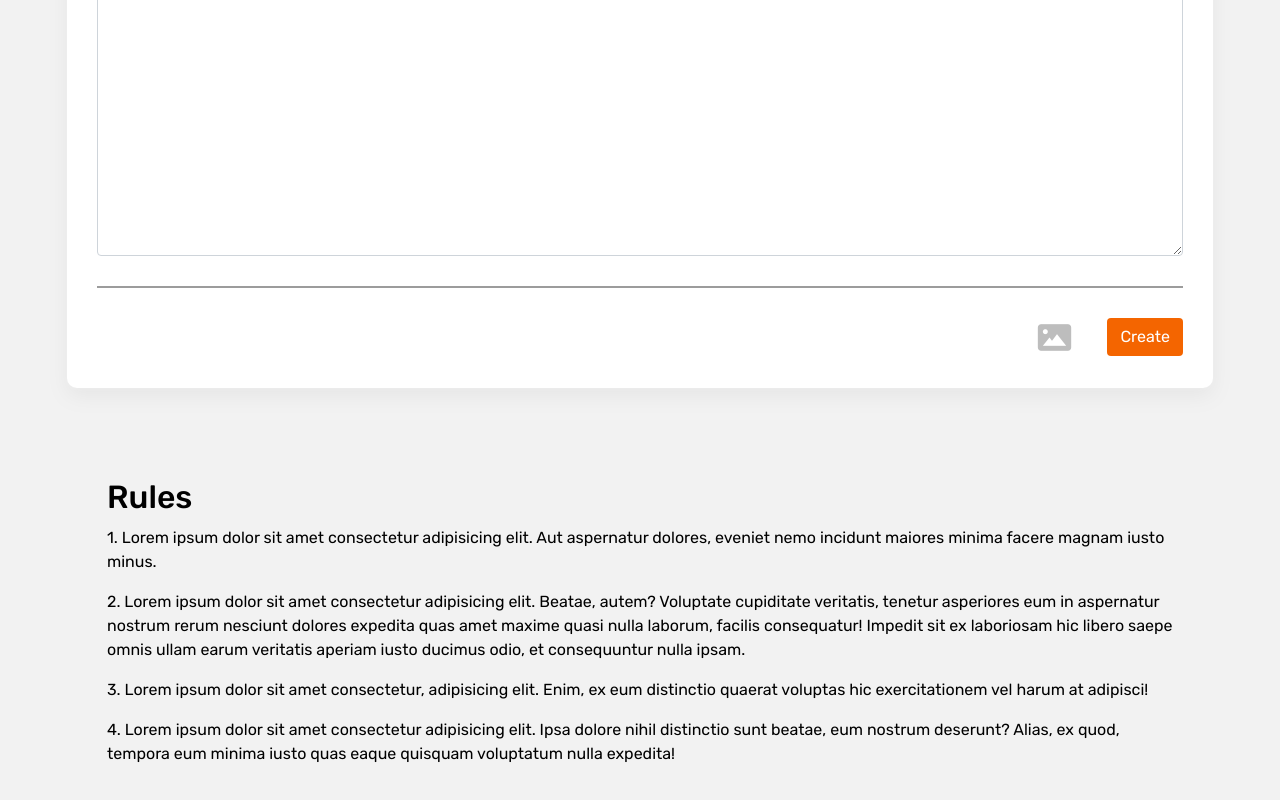
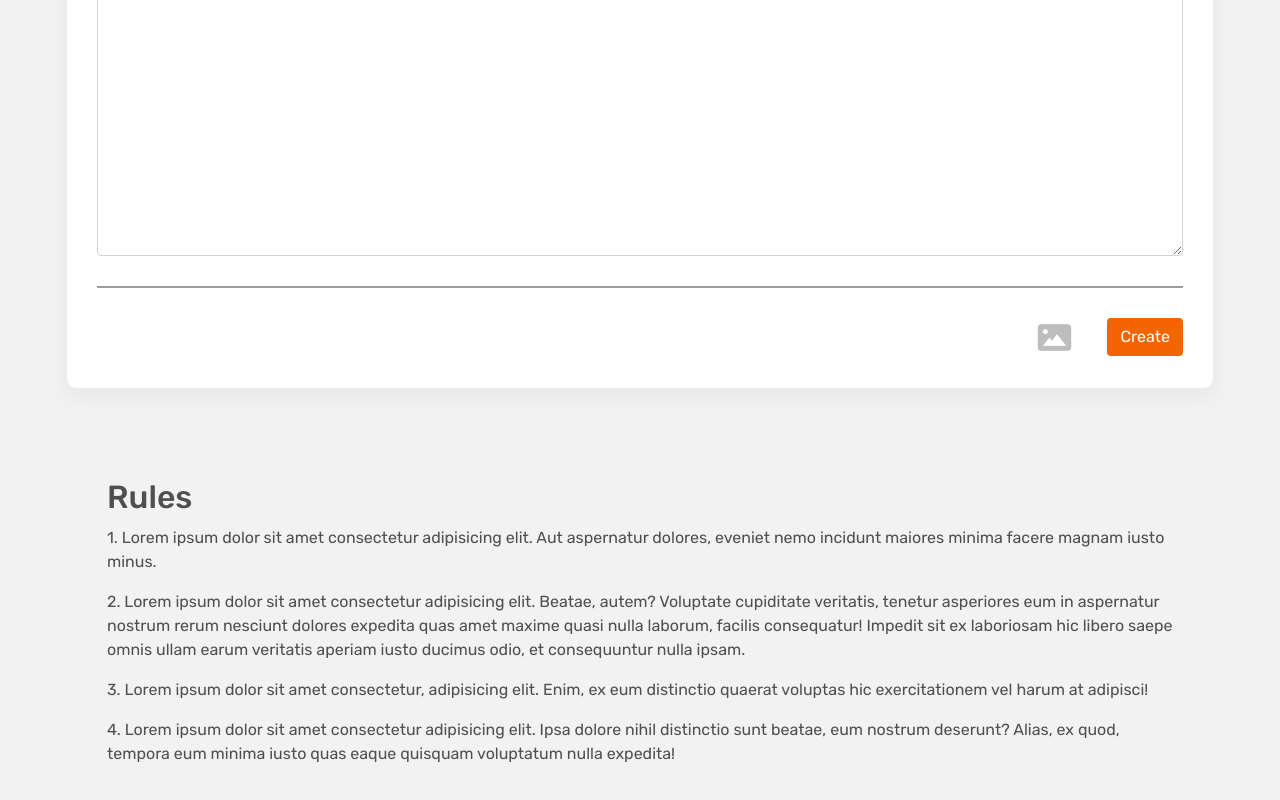
Before and after one commit to witwawit/coach-webboard, a Vue app: page /create in a window 1280 px wide. Shown: the part 676-1476 px from the top of the page. Built offline with nearby package versions, Linux system fonts and the light colour scheme.

Commit message:
update coach web

```diff
--- a/src/views/Create.vue
+++ b/src/views/Create.vue
@@ -119,7 +119,7 @@ label {
 }
 
 .text {
-  color: black;
+  color: $font-color;
   margin-bottom: 50px;
   padding: 40px;
 }
```
